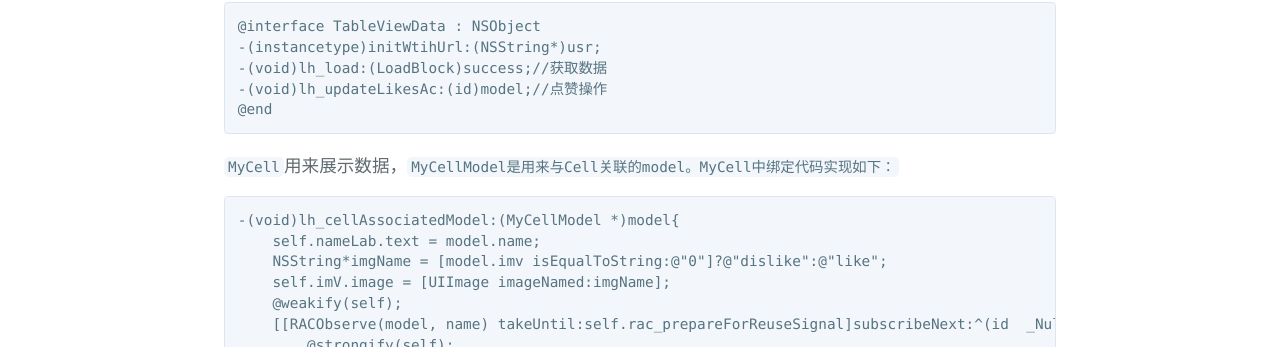
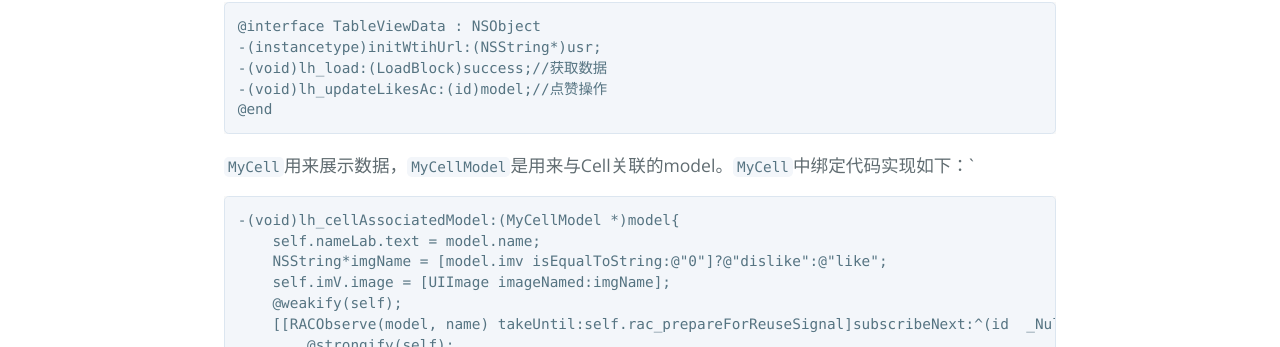
Before and after one commit to lihui1314/lihui1314.github.io, a Jekyll site: the page built from _posts/2019-07-21-iOS通过RAC实现MVVM.md, in a window 1280 px wide. Shown: the part 949-1296 px from the top of the page. Built offline with Jekyll 4.4.1, drawn with Linux system fonts in a browser that asks for light colours.

Commit message:
no message

````diff
--- a/_posts/2019-07-21-iOS通过RAC实现MVVM.md
+++ b/_posts/2019-07-21-iOS通过RAC实现MVVM.md
@@ -21,7 +21,7 @@ tagline: "通过RAC可以实现MVVM，当然实现MVVM不一定非得用RAC，
 
 
 
-`MyCell`用来展示数据，`MyCellModel是用来与Cell关联的model。MyCell中绑定代码实现如下：`
+`MyCell`用来展示数据，`MyCellModel`是用来与Cell关联的model。`MyCell`中绑定代码实现如下：`
 
 ```
 -(void)lh_cellAssociatedModel:(MyCellModel *)model{
````
